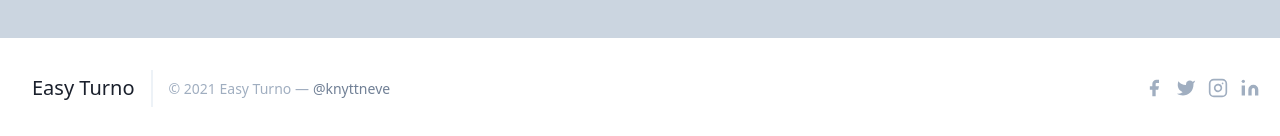
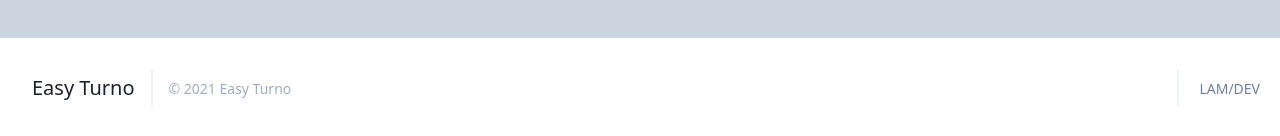
Before and after one commit to axd18/easyturnoweb, a React (Create React App) app: page / in a window 1280 px wide. Shown: the part 5530-5666 px from the top of the page. Built offline with nearby package versions, Linux system fonts and the light colour scheme.

Commit message:
scroll to top y diseño de la sección Que es?

```diff
--- a/src/App.js
+++ b/src/App.js
@@ -28,11 +28,11 @@ return (
             <Route exact strict path="/" component={FaqX} id="section4"/>
             <Route exact strict path="/" component={FormX} id="section5"/>
            <Route exact strict path="/" component={Footer}/>
-           {/*<Switch>
+           <Switch>
             <Route exact strict path="/" component={Arrow}/>
             <Route exact strict path="/suscripcion" component={Suscrip}/>
             <Route component={Error}/>
-          </Switch> */}
+          </Switch>
       </Router>
     </>
   );
--- a/src/components/Footer.js
+++ b/src/components/Footer.js
@@ -10,32 +10,13 @@ const Footer = () => {
 
           <span class="ml-3 text-xl">Easy Turno</span>
         </a>
-        <p class="text-sm text-gray-500 sm:ml-4 sm:pl-4 sm:border-l-2 sm:border-gray-200 sm:py-2 sm:mt-0 mt-4">© 2021 Easy Turno —
-          <a href="https://twitter.com/knyttneve" class="text-gray-600 ml-1" rel="noopener noreferrer" target="_blank">@knyttneve</a>
+        <p class="text-sm text-gray-500 sm:ml-4 sm:pl-4 sm:border-l-2 sm:border-gray-200 sm:py-2 sm:mt-0 mt-4">© 2021 Easy Turno
+
         </p>
         <span class="inline-flex sm:ml-auto sm:mt-0 mt-4 justify-center sm:justify-start">
-          <a class="text-gray-500">
-            <svg fill="currentColor" stroke-linecap="round" stroke-linejoin="round" stroke-width="2" class="w-5 h-5" viewBox="0 0 24 24">
-              <path d="M18 2h-3a5 5 0 00-5 5v3H7v4h3v8h4v-8h3l1-4h-4V7a1 1 0 011-1h3z"></path>
-            </svg>
-          </a>
-          <a class="ml-3 text-gray-500">
-            <svg fill="currentColor" stroke-linecap="round" stroke-linejoin="round" stroke-width="2" class="w-5 h-5" viewBox="0 0 24 24">
-              <path d="M23 3a10.9 10.9 0 01-3.14 1.53 4.48 4.48 0 00-7.86 3v1A10.66 10.66 0 013 4s-4 9 5 13a11.64 11.64 0 01-7 2c9 5 20 0 20-11.5a4.5 4.5 0 00-.08-.83A7.72 7.72 0 0023 3z"></path>
-            </svg>
-          </a>
-          <a class="ml-3 text-gray-500">
-            <svg fill="none" stroke="currentColor" stroke-linecap="round" stroke-linejoin="round" stroke-width="2" class="w-5 h-5" viewBox="0 0 24 24">
-              <rect width="20" height="20" x="2" y="2" rx="5" ry="5"></rect>
-              <path d="M16 11.37A4 4 0 1112.63 8 4 4 0 0116 11.37zm1.5-4.87h.01"></path>
-            </svg>
-          </a>
-          <a class="ml-3 text-gray-500">
-            <svg fill="currentColor" stroke="currentColor" stroke-linecap="round" stroke-linejoin="round" stroke-width="0" class="w-5 h-5" viewBox="0 0 24 24">
-              <path stroke="none" d="M16 8a6 6 0 016 6v7h-4v-7a2 2 0 00-2-2 2 2 0 00-2 2v7h-4v-7a6 6 0 016-6zM2 9h4v12H2z"></path>
-              <circle cx="4" cy="4" r="2" stroke="none"></circle>
-            </svg>
-          </a>
+        <p class="text-sm text-gray-500 sm:ml-4 sm:pl-4 sm:border-l-2 sm:border-gray-200 sm:py-2 sm:mt-0 mt-4">
+          <a href="http://lamdev.com.ar/#/" class="text-gray-600 ml-1" rel="noopener noreferrer" target="_blank">LAM/DEV</a>
+        </p>
         </span>
       </div>
     </footer>
```
Also changed, not shown: src/assets/img/background-nos-eligieron.svg, src/assets/img/background.svg.
